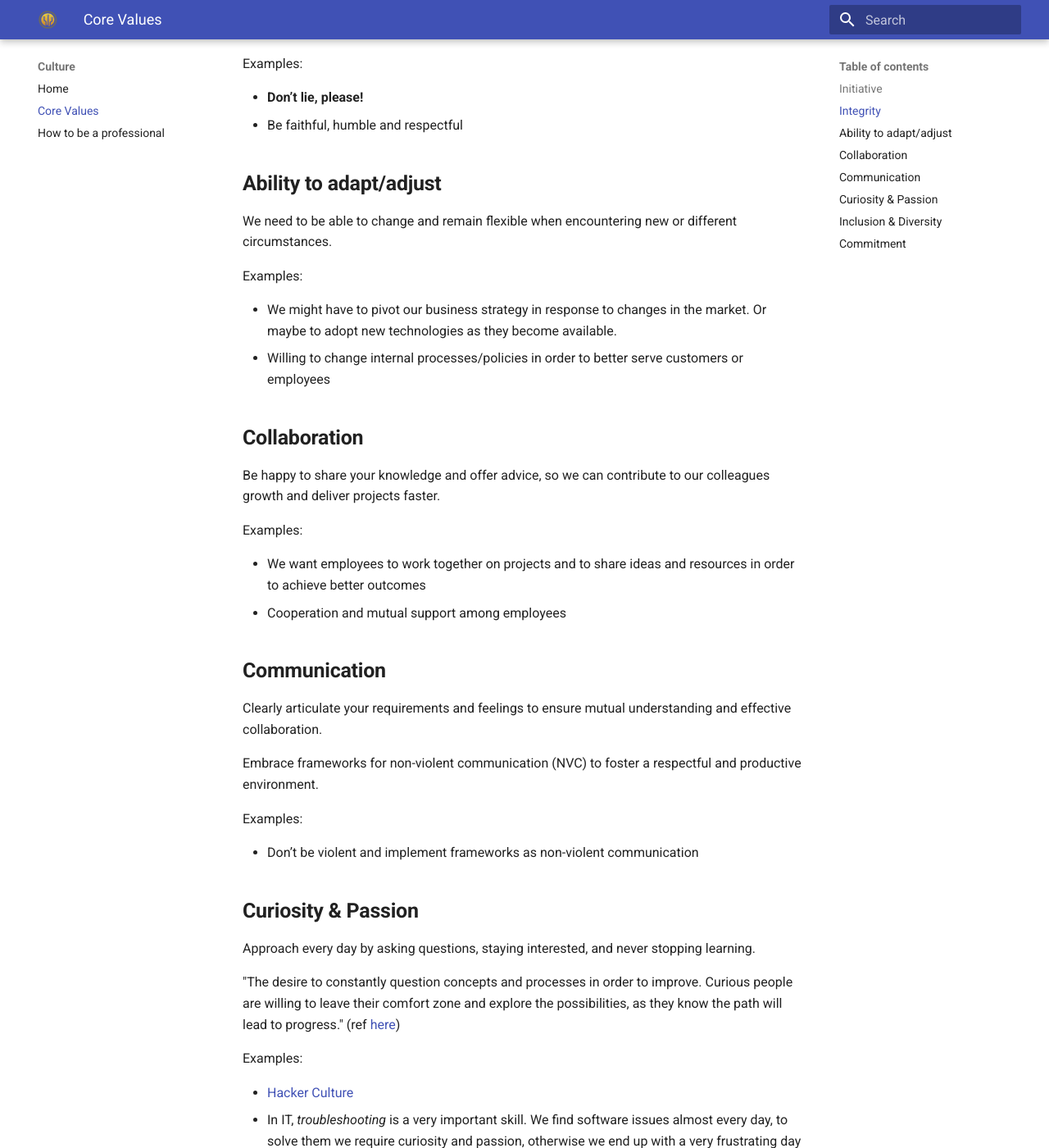
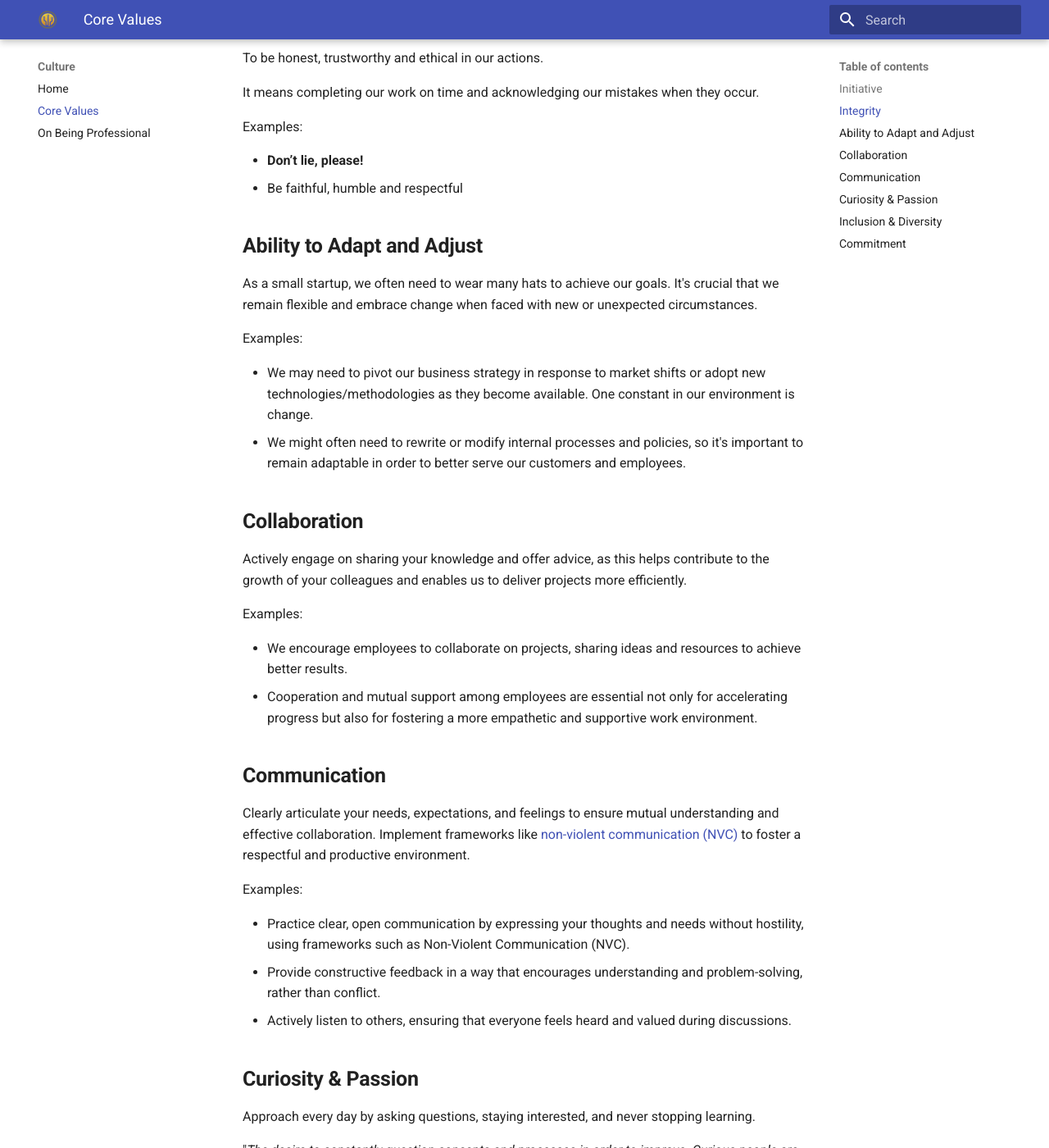
Before and after one commit to pukara-dev/culture, an MkDocs documentation site: the page built from docs/core-values/index.md, in a window 1280 px wide and 1400 px high, scrolled down 756 px. Shown: the whole window at 82% size. Built offline with MkDocs 1.6.1 and Material for MkDocs 9.7.7, drawn with Linux system fonts in a browser that asks for light colours; some of the changed text lies outside the part shown.

Commit message:
feat: improve core values and add must-read material

```diff
--- a/docs/core-values/index.md
+++ b/docs/core-values/index.md
@@ -1,6 +1,6 @@
 # Pukara Core values
 
-These values are a guide to orienting the decision taking. **When facing a dichotomy, they should be the ones guiding us.**
+These values serve as our compass, guiding us in every decision we make. **When facing a dichotomy, they should be the ones steering us toward the best course of action**. They define how we work, collaborate, and grow (both individually and as a team). By aligning our actions with these core principles, we ensure that we stay true to our mission and create a workplace built on trust, respect, and continuous improvement.
 
 ## **Initiative**
 
@@ -26,39 +26,39 @@ Examples:
 - **Don’t lie, please!**
 - Be faithful, humble and respectful
 
-## **Ability to adapt/adjust**
+## **Ability to Adapt and Adjust**
 
-We need to be able to change and remain flexible when encountering new or different circumstances.
+As a small startup, we often need to wear many hats to achieve our goals. It's crucial that we remain flexible and embrace change when faced with new or unexpected circumstances.
 
 Examples:
 
-- We might have to pivot our business strategy in response to changes in the market. Or maybe to adopt new technologies as they become available.
-- Willing to change internal processes/policies in order to better serve customers or employees
+- We may need to pivot our business strategy in response to market shifts or adopt new technologies/methodologies as they become available. One constant in our environment is change.
+- We might often need to rewrite or modify internal processes and policies, so it's important to remain adaptable in order to better serve our customers and employees.
 
 ## **Collaboration**
 
-Be happy to share your knowledge and offer advice, so we can contribute to our colleagues growth and deliver projects faster.
+Actively engage on sharing your knowledge and offer advice, as this helps contribute to the growth of your colleagues and enables us to deliver projects more efficiently.
 
 Examples:
 
-- We want employees to work together on projects and to share ideas and resources in order to achieve better outcomes
-- Cooperation and mutual support among employees
+- We encourage employees to collaborate on projects, sharing ideas and resources to achieve better results.
+- Cooperation and mutual support among employees are essential not only for accelerating progress but also for fostering a more empathetic and supportive work environment.
 
 ## **Communication**
 
-Clearly articulate your requirements and feelings to ensure mutual understanding and effective collaboration.
-
-Embrace frameworks for non-violent communication (NVC) to foster a respectful and productive environment.
+Clearly articulate your needs, expectations, and feelings to ensure mutual understanding and effective collaboration. Implement frameworks like [non-violent communication (NVC)](https://www.cnvc.org/) to foster a respectful and productive environment.
 
 Examples:
 
-- Don’t be violent and implement frameworks as non-violent communication
+- Practice clear, open communication by expressing your thoughts and needs without hostility, using frameworks such as Non-Violent Communication (NVC).
+- Provide constructive feedback in a way that encourages understanding and problem-solving, rather than conflict.
+- Actively listen to others, ensuring that everyone feels heard and valued during discussions.
 
 ## **Curiosity & Passion**
 
 Approach every day by asking questions, staying interested, and never stopping learning.
 
-"The desire to constantly question concepts and processes in order to improve. Curious people are willing to leave their comfort zone and explore the possibilities, as they know the path will lead to progress." (ref [here](https://medium.com/@casafari/building-a-company-based-on-good-values-curiosity-16292acb6fb1))
+"_The desire to constantly question concepts and processes in order to improve. Curious people are willing to leave their comfort zone and explore the possibilities, as they know the path will lead to progress._" (ref [here](https://medium.com/@casafari/building-a-company-based-on-good-values-curiosity-16292acb6fb1))
 
 Examples:
 
@@ -75,7 +75,12 @@ Examples:
 
 ## **Commitment**
 
-Be present at work, because you decided to be here and you will do your best
+Be fully present and engaged at work, as you’ve made the decision to be here, and you are committed to giving your best effort.
+
+Examples:
+
+- Follow through on your commitments, meeting deadlines and supporting your colleagues when needed.
+- Take ownership of your work and hold yourself accountable for delivering high-quality results.
 
 # References
 
--- a/mkdocs.yml
+++ b/mkdocs.yml
@@ -13,10 +13,11 @@ nav:
   - Culture:
     - Home: index.md
     - Core Values: core-values/index.md
-    - How to be a professional: be-professional/be-professional.md
+    - On Being Professional: be-professional/be-professional.md
   - Onboarding:
     - Welcome: onboarding/index.md
     - First day: onboarding/first-day.md
+    - Essential Readings: onboarding/important-reading.md
   - Engineering:
     - Welcome: engineering/index.md
     - Using Git: engineering/using-git.md
```
Also changed, not shown: docs/be-professional/be-professional.md (+1 -1 lines), docs/onboarding/important-reading.md (added, +6 -0 lines).
